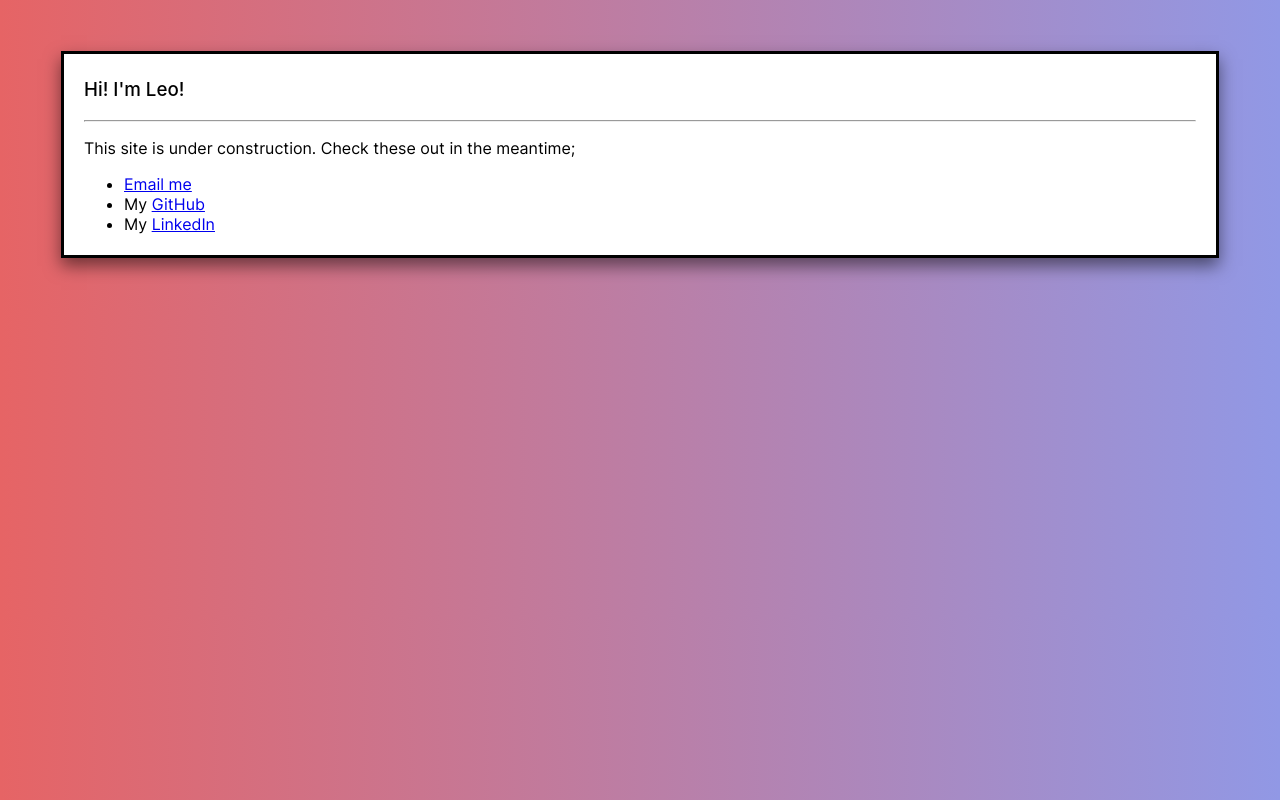
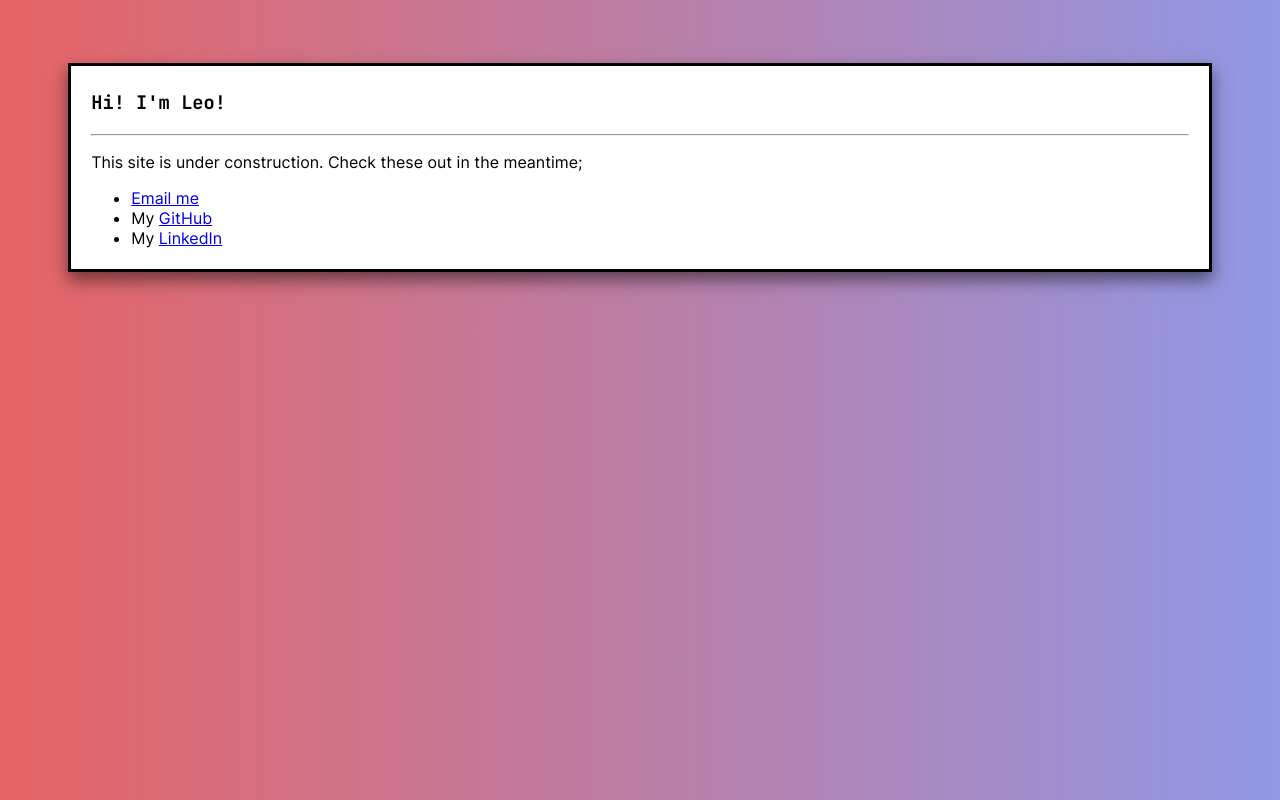
Before and after one commit to leoapagano/dotcom, an Astro site: page / in a window 1280 px wide. Built offline with nearby package versions, Linux system fonts and the light colour scheme; Astro itself is replaced by a stand-in of ours; a web font is replaced by a local one.

Commit message:
refactor & change header

```diff
--- a/src/pages/404.astro
+++ b/src/pages/404.astro
@@ -15,8 +15,8 @@ const PageTitle = "404";
 	</head>
 	<body>
 		<div class="content-window">
-			<div class="body-text">
-				<h3 style="font-weight:500">This page doesn't exist. Or does it?</h3>
+			<div class="content-window-text">
+				<h3>This page doesn't exist. Or does it?</h3>
 				<hr>
 				<p>Error 404 - would you like to <a href="/">go home</a>?</p>
 			</div>
--- a/src/pages/index.astro
+++ b/src/pages/index.astro
@@ -15,8 +15,8 @@ const PageTitle = "Home"
 	</head>
 	<body>
 		<div class="content-window">
-			<div class="body-text">
-				<h3 style="font-weight:500">Hi! I'm Leo!</h3>
+			<div class="content-window-text">
+				<h3>Hi! I'm Leo!</h3>
 				<hr>
 				<p>This site is under construction. Check these out in the meantime;</p>
 				<ul>
--- a/src/styles/style.css
+++ b/src/styles/style.css
@@ -9,21 +9,23 @@
 /* Main CSS */
 
 body {
-    margin: 0;
-    font-size: 16px;
-    font-family: 'Inter', sans-serif;
     background: linear-gradient(90deg, #e66465, #9198e5)
 }
 
 .content-window {
     max-width: 90%;
-    margin: 4% auto;
+    margin: 5% auto;
     border: 3px solid #000;
     border-radius: 0px;
     background-color: #ffffff;
     box-shadow: 0 8px 16px rgba(0, 0, 0, 0.5);
 }
 
-.body-text {
+.content-window-text {
+    font-size: 16px;
+    font-family: 'Inter', sans-serif;
     padding: 5px 20px;
+    h3 {
+        font-family: 'JetBrains Mono', sans-serif;
+    }
 }
```
